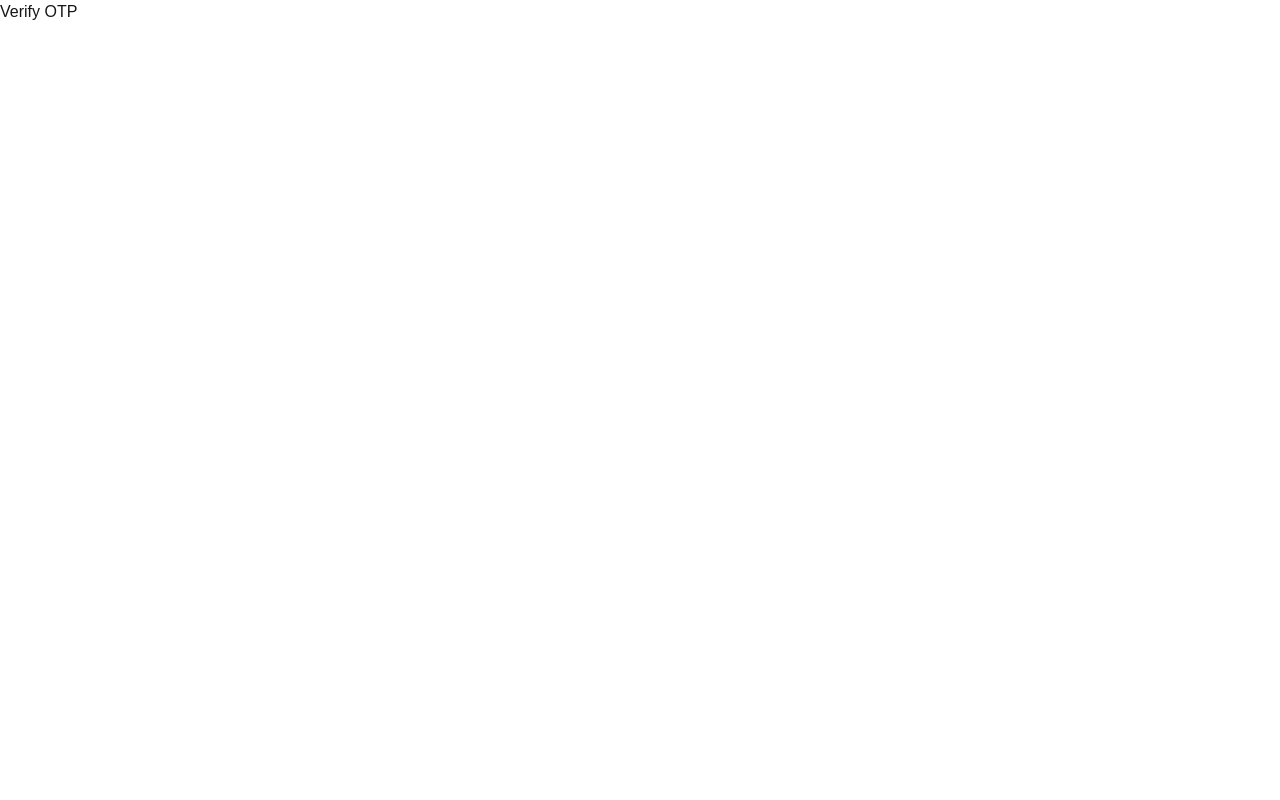
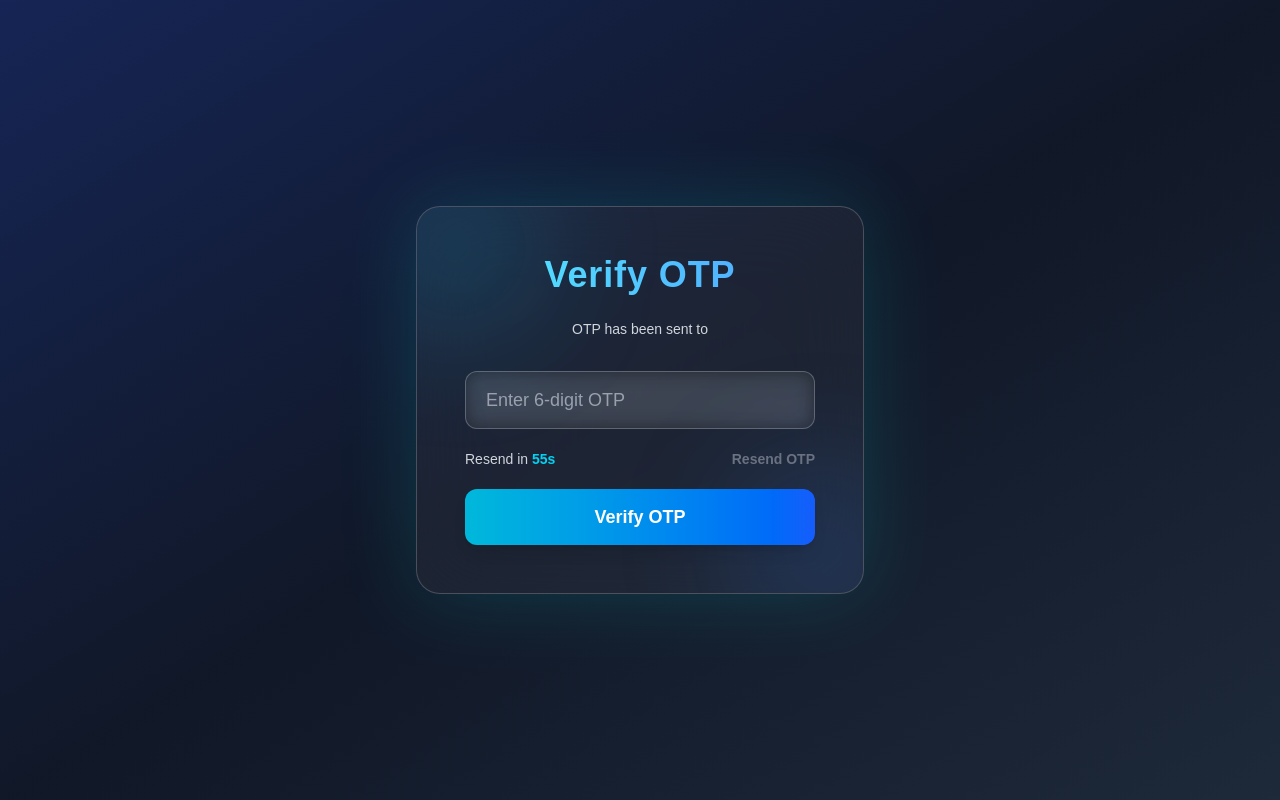
Before and after one commit to karansprojects227/CFO-Craft-Sales-dashboard-Frontend, a Next.js app: page /auth/verify-otp in a window 1280 px wide. Built offline with nearby package versions, Linux system fonts and the light colour scheme.

Commit message:
Add files via upload

```diff
--- a/app/auth/verify-otp/page.js
+++ b/app/auth/verify-otp/page.js
@@ -1,5 +1,147 @@
 "use client";
+import { useState, useEffect } from "react";
+import toast from "react-hot-toast";
+import { useSearchParams, useRouter } from "next/navigation";
 
 export default function VerifyOtpPage() {
-  return <div>Verify OTP</div>;
+  const router = useRouter();
+  const [otp, setOtp] = useState("");
+  const [timer, setTimer] = useState(60); // 60s timer
+  const [resending, setResending] = useState(false);
+  const [otpSent, setOtpSent] = useState(true); // OTP has already been sent
+  const API_BASE = process.env.NEXT_PUBLIC_API_BASE;
+
+  const searchParams = useSearchParams();
+  const email = searchParams.get("email");
+
+  // TIMER EFFECT
+  useEffect(() => {
+    if (!otpSent || timer === 0) return;
+
+    const interval = setInterval(() => {
+      setTimer((t) => t - 1);
+    }, 1000);
+
+    return () => clearInterval(interval);
+  }, [otpSent, timer]);
+
+  // HANDLE OTP VERIFY
+  const handleVerifyOtp = async (e) => {
+    e.preventDefault();
+
+    if (!otp || otp.length !== 6) {
+      toast.error("Please enter a valid 6-digit OTP");
+      return;
+    }
+
+    try {
+      const res = await fetch(`${API_BASE}/api/auth/verify-otp`, {
+        method: "POST",
+        credentials: "include", // important for cookies (JWT)
+        headers: {
+          "Content-Type": "application/json",
+        },
+        body: JSON.stringify({ email, otp }),
+      });
+
+      const data = await res.json();
+
+      if (!res.ok) {
+        toast.error(data.message || "Invalid OTP");
+        return;
+      }
+
+      // Redirect
+      router.push("/dashboard");
+
+    } catch (err) {
+      console.error("Verify OTP Frontend Error:", err);
+      toast.error("Something went wrong. Please try again.");
+    }
+  };
+
+  // HANDLE RESEND OTP
+  const handleResendOtp = async () => {
+    setResending(true);
+    try {
+      const res = await fetch(`${API_BASE}/api/auth/send-otp`, {
+        method: "POST",
+        headers: { "Content-Type": "application/json" },
+        body: JSON.stringify({ email }),
+      });
+      const data = await res.json();
+
+      if (res.ok) {
+        toast.success("OTP resent successfully!");
+        setTimer(60); // Reset timer
+      } else {
+        toast.error(data.message || "Unable to resend OTP");
+      }
+    } catch (err) {
+      toast.error("Server error. Try again later.");
+    } finally {
+      setResending(false);
+    }
+  };
+
+  return (
+    <div className="min-h-screen flex items-center justify-center bg-gradient-to-br from-blue-950 via-gray-900 to-gray-800 text-white px-4">
+      <div className="relative w-full max-w-md bg-white/5 backdrop-blur-2xl border border-white/20 rounded-3xl p-8 sm:p-12 shadow-[0_0_80px_rgba(0,255,255,0.15)] overflow-hidden">
+
+        {/* Glow Effects */}
+        <div className="absolute -top-10 -left-10 w-40 h-40 bg-cyan-500/20 blur-3xl rounded-full -z-10"></div>
+        <div className="absolute -bottom-10 -right-10 w-40 h-40 bg-blue-500/20 blur-3xl rounded-full -z-10"></div>
+
+        <h2 className="text-4xl font-extrabold text-center mb-6 tracking-wide bg-gradient-to-r from-cyan-300 to-blue-400 bg-clip-text text-transparent">
+          Verify OTP
+        </h2>
+
+        <p className="text-center text-gray-300 mb-8 text-sm">
+          OTP has been sent to <span className="text-cyan-300 font-medium">{email}</span>
+        </p>
+
+        <form onSubmit={handleVerifyOtp} className="space-y-5">
+          {/* OTP Input */}
+          <input
+            type="text"
+            value={otp}
+            onChange={(e) => setOtp(e.target.value)}
+            placeholder="Enter 6-digit OTP"
+            maxLength={6}
+            className="w-full px-5 py-3.5 text-lg rounded-xl bg-white/10 backdrop-blur-md border border-white/20 focus:ring-2 focus:ring-cyan-400 outline-none text-white placeholder-gray-400 shadow-[inset_0_0_15px_rgba(0,0,0,0.3)]"
+            aria-label="OTP Input"
+          />
+
+          {/* Resend + Timer */}
+          <div className="flex items-center justify-between text-sm">
+            <span className="text-gray-300">
+              {timer > 0 ? (
+                <>Resend in <span className="text-cyan-400 font-semibold">{timer}s</span></>
+              ) : (
+                <span className="text-green-400 font-medium">You can resend OTP</span>
+              )}
+            </span>
+
+            <button
+              type="button"
+              disabled={timer > 0 || resending}
+              onClick={handleResendOtp}
+              className={`font-semibold ${timer > 0 || resending ? "text-gray-500 cursor-not-allowed" : "text-cyan-300 hover:text-cyan-200"}`}
+              aria-label="Resend OTP"
+            >
+              {resending ? "Resending..." : "Resend OTP"}
+            </button>
+          </div>
+
+          {/* Verify Button */}
+          <button
+            type="submit"
+            className="w-full py-3.5 rounded-xl text-lg font-semibold bg-gradient-to-r from-cyan-500 to-blue-600 shadow-lg hover:shadow-cyan-500/40 hover:brightness-110 transition-all duration-200 active:scale-[0.97]"
+          >
+            Verify OTP
+          </button>
+        </form>
+      </div>
+    </div>
+  );
 }
```
